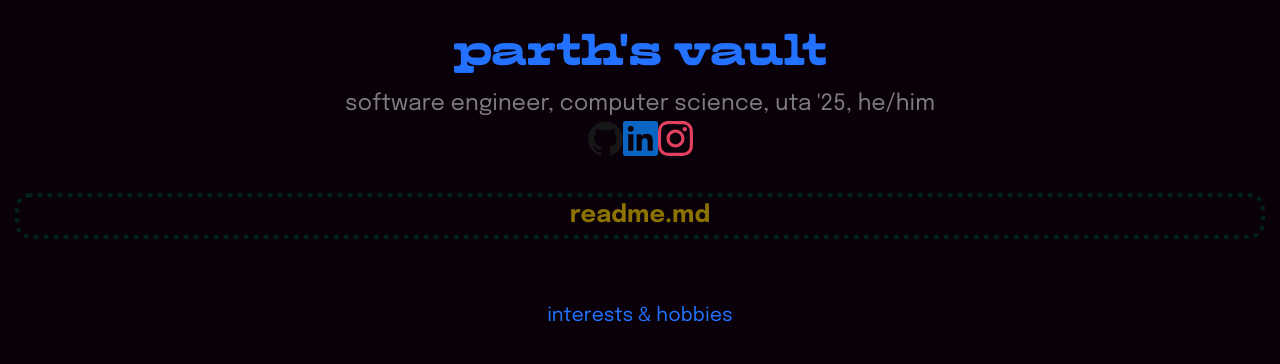
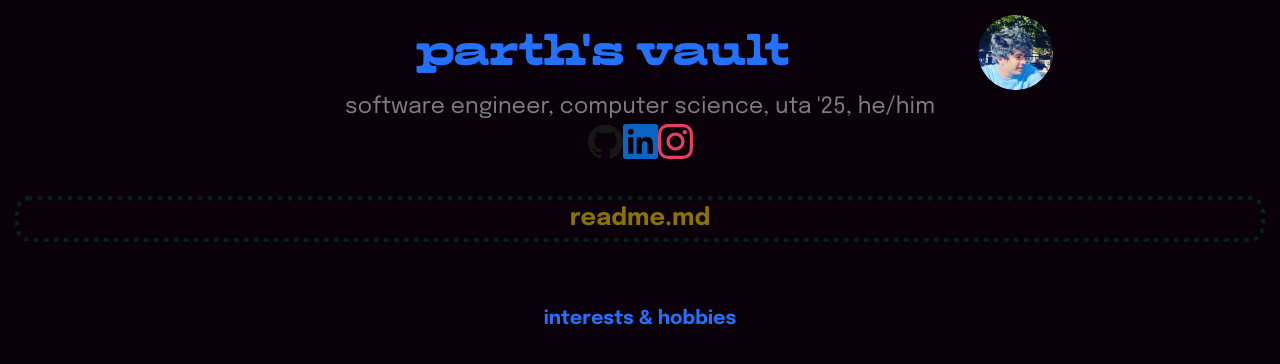
Before and after one commit to pxs4528/pipboy.dev, a Next.js app: page / in a window 1280 px wide. Shown: the top 364 px of the page. Built offline with nearby package versions, Linux system fonts and the light colour scheme.

Commit message:
photo LOL

```diff
--- a/app/page.module.css
+++ b/app/page.module.css
@@ -5,7 +5,21 @@
     display: flex;
     justify-content: center;
     text-align: center;
+
 }
+.name {
+    text-align: center;
+    width: 60%;
+}
+.container .pfp {
+    display: flex;
+    justify-content: center;
+    align-items: center;
+
+    border-radius: 50%;
+    align-self: flex-end;
+  }
+
 
 .containerP {
     text-align: center;
--- a/app/page.tsx
+++ b/app/page.tsx
@@ -8,6 +8,8 @@ import { useState } from "react";
 import linkedin from "../public/linkedin.svg";
 import github from "../public/github.svg";
 import insta from "../public/i.svg";
+import pfp from "../public/pfp.jpg";
+import photo from "../public/pxs4528.jpg";
 import { SiReact } from "@icons-pack/react-simple-icons";
 
 
@@ -27,20 +29,45 @@ export default function Page() {
   return (
     <>
     <div className={styles.main}>
-    <div className={styles.container}
-    onMouseOver={handleOver}
-    onMouseLeave={handleLeave}
-    >
-      {isHovering && (
-        <div>
-      <h1 className={boxing.className}>pip.boy&apos;s vault</h1>
+      <div className={styles.container}
+      onMouseOver={handleOver}
+      onMouseLeave={handleLeave}
+      >
+        {
+        isHovering && (
+          <div className={styles.name}>
+            <h1 className={boxing.className}>pip.boy&apos;s vault</h1>
+          </div>)
+        }
+        {
+        !isHovering && (
+          <div className={styles.name}>
+            <h1 className={boxing.className}>parth&apos;s vault</h1>
+          </div>)
+        }
+        <div
+        onMouseOver={handleOver}
+        onMouseLeave={handleLeave}
+        >
+          {
+            isHovering && (
+              <Image className={styles.pfp} src={pfp} alt="my pfp lol" width={75} height={75} />
+          )
+          }
+          {
+            !isHovering && (
+              <Image className={styles.pfp} src={photo} alt="my pfp lol" width={75} height={75} />
+          )
+          }
 
-          </div>)}
-      {!isHovering && (
-        <div>
-      <h1 className={boxing.className}>parth&apos;s vault</h1>
-      </div>)}
+        </div>
+
+
     </div>
+
+
+
+
     <div className={styles.containerP}>
       <p className={epilogue.className}>software engineer, computer science, uta &apos;25, he/him</p>
     </div>
@@ -60,7 +87,7 @@ export default function Page() {
           <h2 className={epilogueBold.className}>readme.md</h2>
         </div>
         <div className={styles.interests}>
-          <h3 className={epilogue.className}>interests & hobbies</h3>
+          <h3 className={epilogueBold.className}>interests & hobbies</h3>
           </div>
 
 
```
Also changed, not shown: public/pfp.jpg (added), public/pxs4528.jpg (added).
